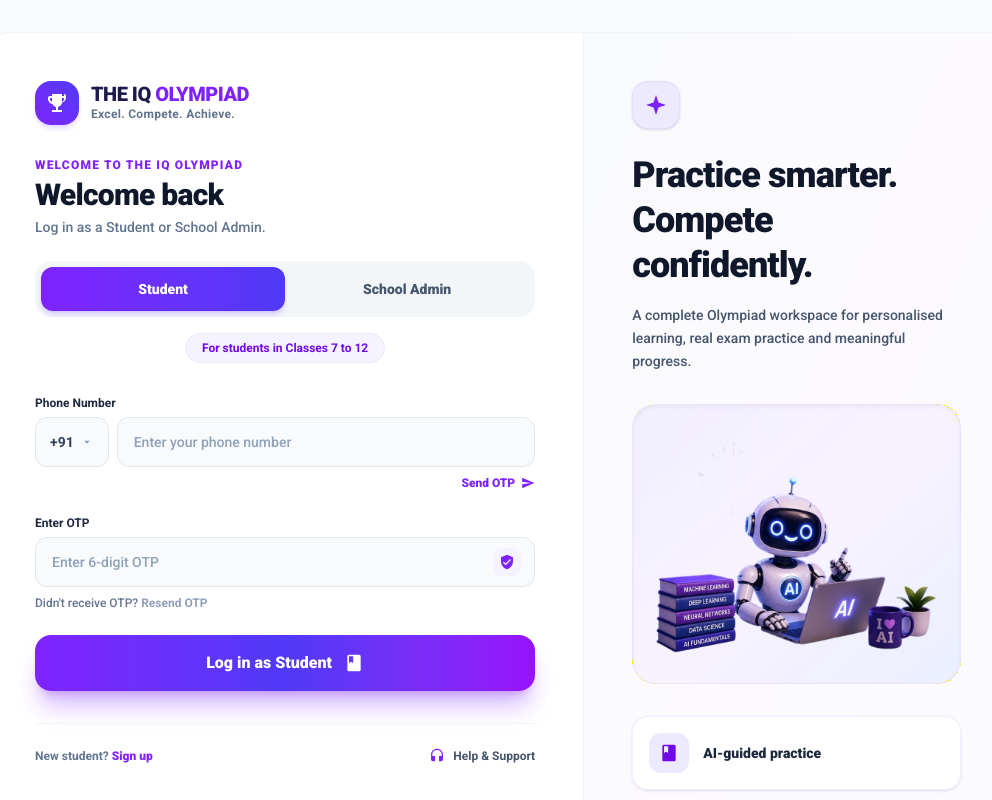
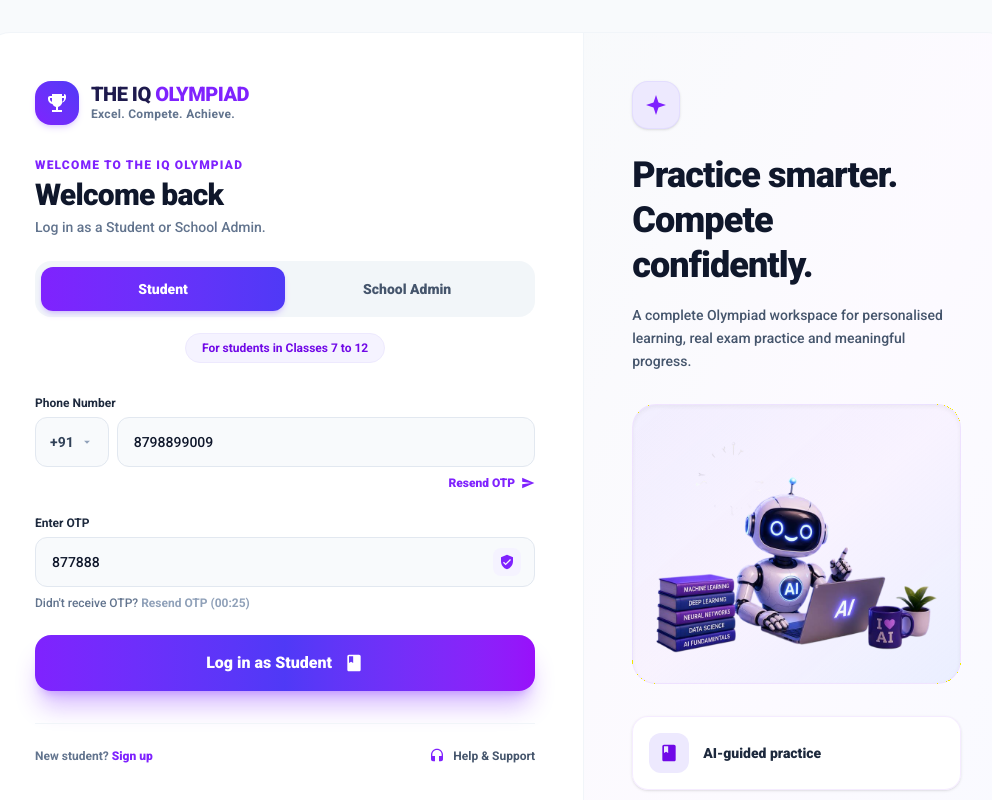
Before and after one commit to SudhanshuMetaforgeIt/The_IQ_Olympiad, a Next.js app in the folder apps/web/: page /login in a window 1280 px wide. Shown: the top 800 px of the page, without its empty margins (142-1134 px from the left). Built offline with nearby package versions, Linux system fonts and the light colour scheme.

Commit message:
feat: complete school admin dashboard modules and navigation

```diff
--- a/apps/web/src/app/(auth)/common/OtpLoginForm.tsx
+++ b/apps/web/src/app/(auth)/common/OtpLoginForm.tsx
@@ -22,7 +22,7 @@ type OtpLoginFormProps = {
   footerPrompt: string;
   footerHref: string;
   footerLinkLabel: string;
-  successMessage: string;
+  successMessage?: string;
 };
 
 export default function OtpLoginForm({
@@ -34,22 +34,15 @@ export default function OtpLoginForm({
   footerPrompt,
   footerHref,
   footerLinkLabel,
-  successMessage,
 }: OtpLoginFormProps) {
   const router = useRouter();
-  const [phone, setPhone] = useState("");
-  const [otp, setOtp] = useState("");
-  const [otpSent, setOtpSent] = useState(false);
+  const [phone, setPhone] = useState("8798899009");
+  const [otp, setOtp] = useState("877888");
+  const [otpSent, setOtpSent] = useState(true);
   const [timer, setTimer] = useState(30);
   const [canResend, setCanResend] = useState(false);
 
   const handleSendOtp = () => {
-    if (phone.length !== 10) {
-      alert(
-        "Please enter a valid 10-digit phone number starting with 6, 7, 8, or 9."
-      );
-      return;
-    }
     setOtpSent(true);
     setTimer(30);
     setCanResend(false);
@@ -71,11 +64,10 @@ export default function OtpLoginForm({
 
   const handleSubmit = (e: FormEvent) => {
     e.preventDefault();
-    console.log("Login Submitted:", { phone, otp, role });
-    if (role === "student") {
+    if (role === "school") {
+      router.push("/dashboard/school-admin");
+    } else {
       router.push("/dashboard/student");
-    } else {
-      router.push("/dashboard/school-admin");
     }
   };
 
@@ -115,6 +107,7 @@ export default function OtpLoginForm({
               value={phone}
               onChange={(e) => setPhone(formatMobileNumber(e.target.value))}
               placeholder="Enter your phone number"
+              required
             />
             <div className="flex justify-end mt-2">
               <button
@@ -139,6 +132,7 @@ export default function OtpLoginForm({
                 onChange={(e) => setOtp(formatOtp(e.target.value))}
                 placeholder="Enter 6-digit OTP"
                 maxLength={6}
+                required
                 className={`${authInputClassLg} pr-11`}
               />
               <div className="absolute right-3.5 top-1/2 -translate-y-1/2 size-7 rounded-lg bg-violet-50 text-violet-600 flex items-center justify-center">
```
